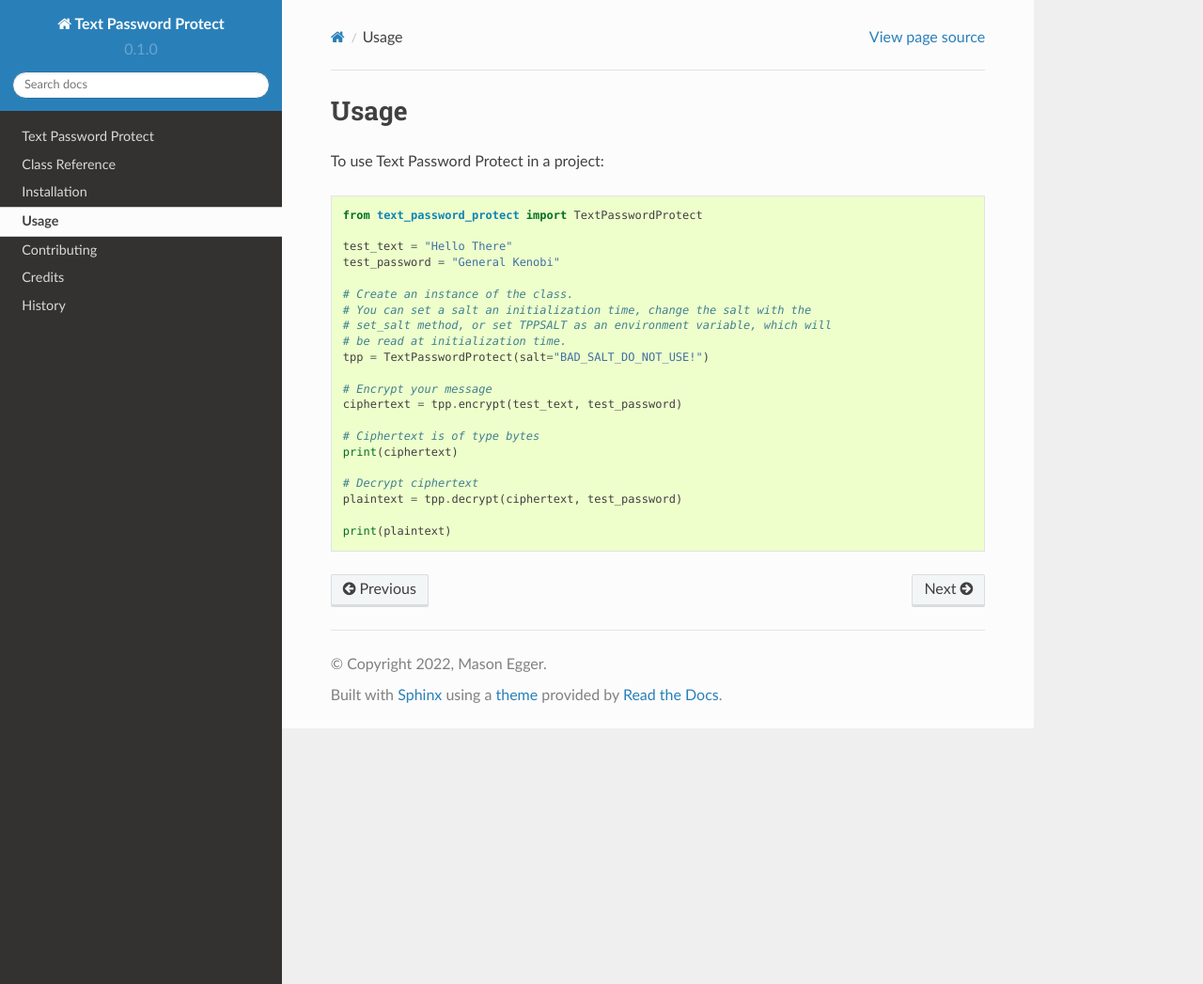
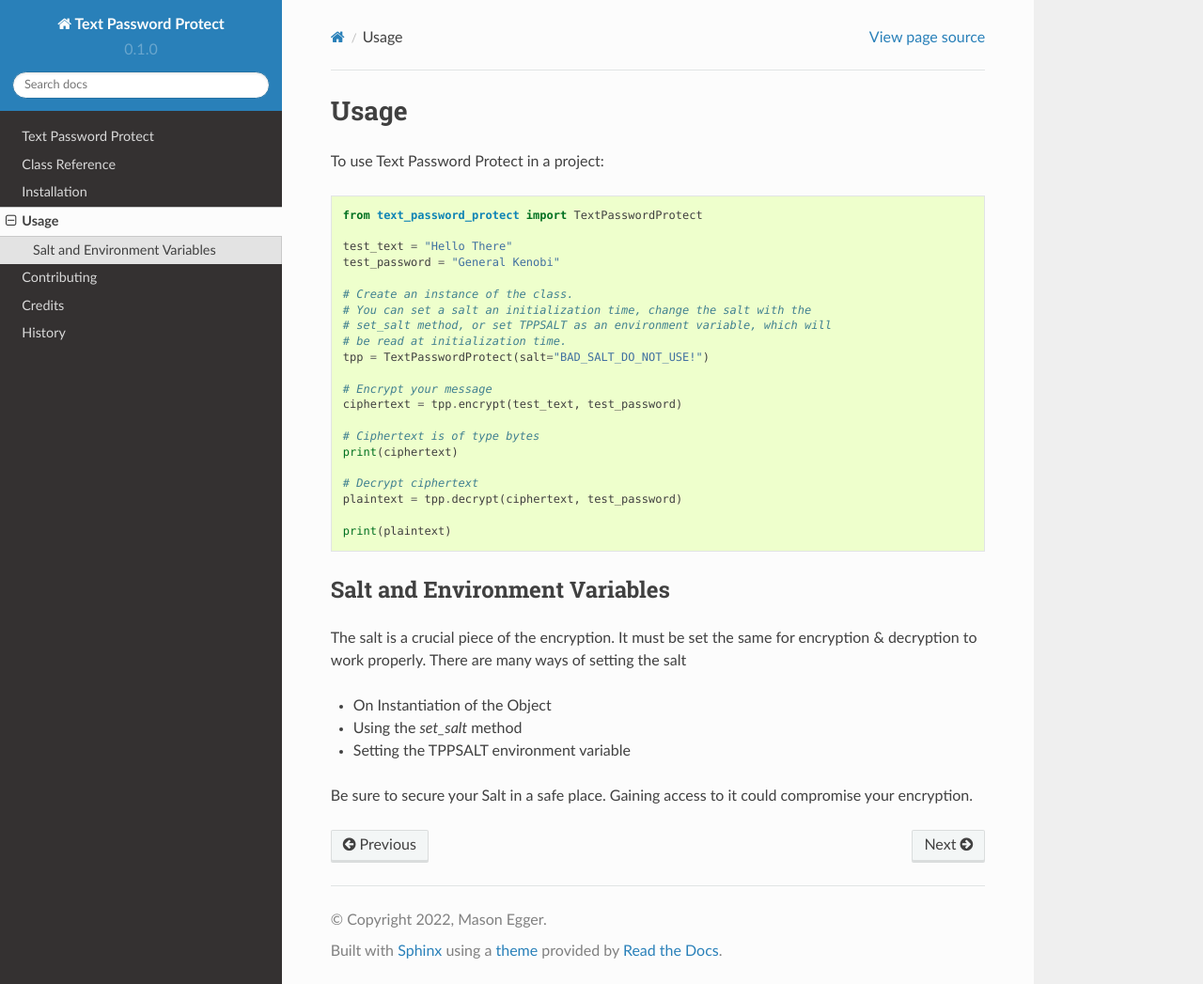
Before and after one commit to MasonEgger/text-password-protect, a Sphinx documentation site: the page built from docs/usage.rst, in a window 1280 px wide and 1047 px high. Shown: the whole window at 94% size. Built offline with Sphinx 7.4.7 and the Read the Docs theme 2.0.0, drawn with Linux system fonts in a browser that asks for light colours.

Commit message:
adding docs on Salt

```diff
--- a/docs/usage.rst
+++ b/docs/usage.rst
@@ -1,6 +1,7 @@
 =====
 Usage
 =====
+
 
 To use Text Password Protect in a project::
 
@@ -25,3 +26,16 @@ To use Text Password Protect in a project::
     plaintext = tpp.decrypt(ciphertext, test_password)
 
     print(plaintext)
+
+Salt and Environment Variables
+------------------------------
+
+The salt is a crucial piece of the encryption. It must be set the same for
+encryption & decryption to work properly. There are many ways of setting the salt
+
+* On Instantiation of the Object
+* Using the `set_salt` method
+* Setting the TPPSALT environment variable
+
+Be sure to secure your Salt in a safe place. Gaining access to it could compromise
+your encryption.
```
